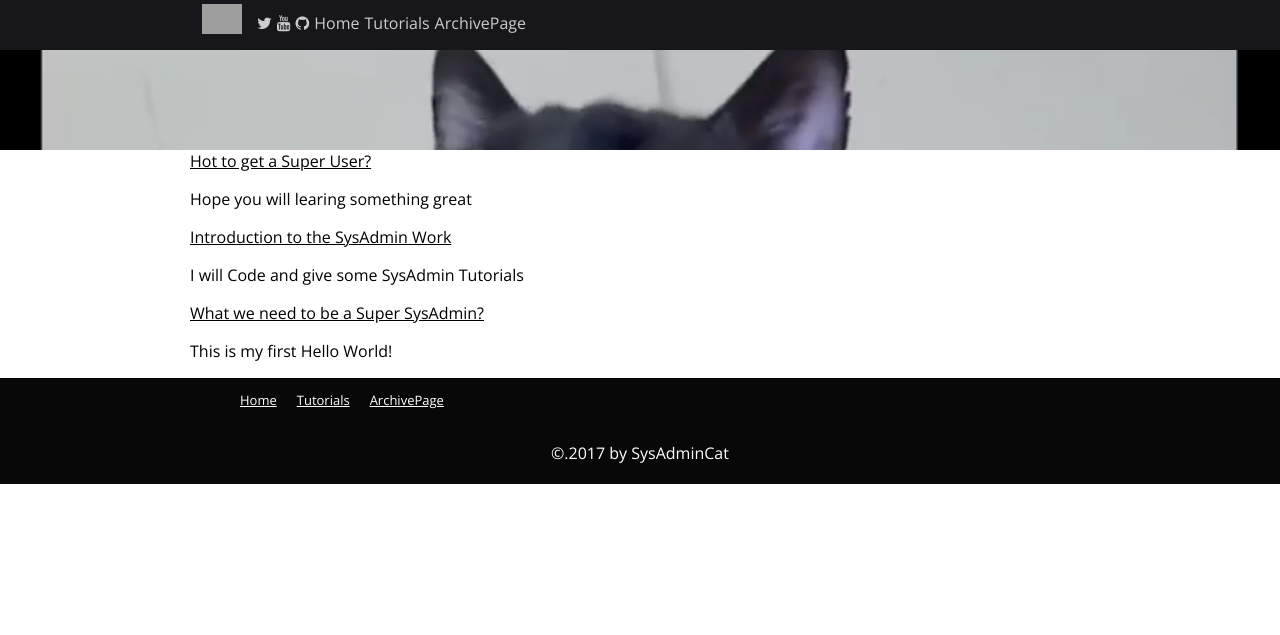
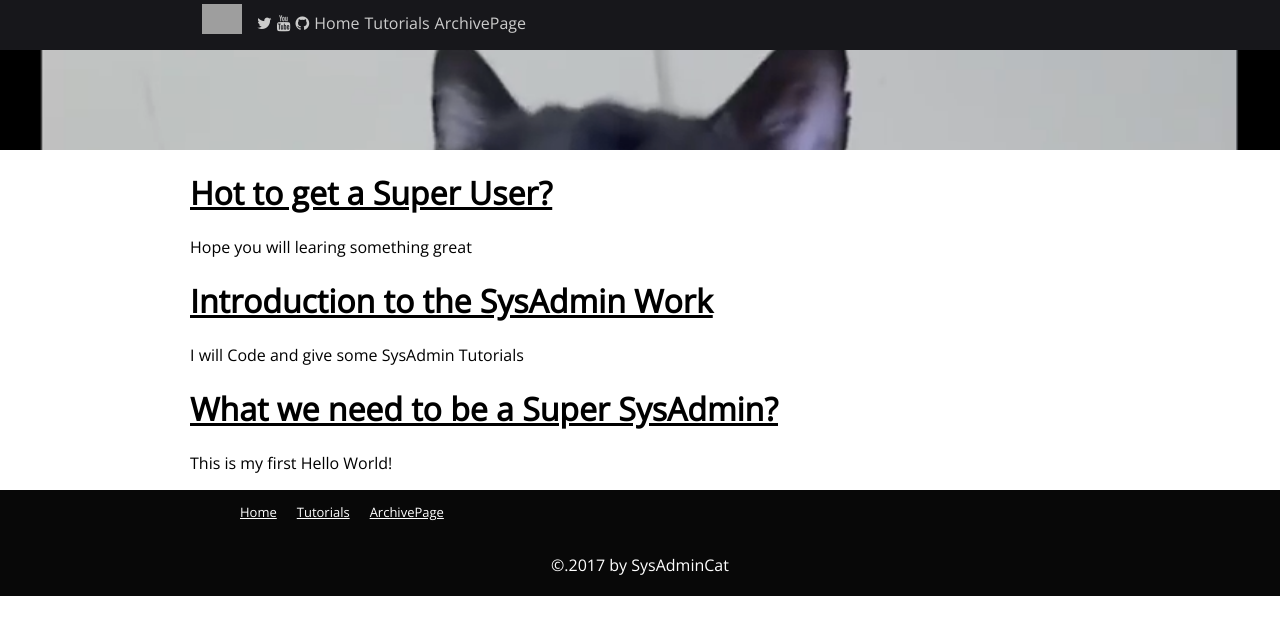
Before and after one commit to SpaceG/sysblog, a Jekyll site: the page built from index.html, in a window 1280 px wide. Shown: the top 635 px of the page. Built offline with Jekyll 4.4.1, drawn with Linux system fonts in a browser that asks for light colours; Markdown is read by kramdown in place of the engine named in the settings; grey boxes are pictures that could not be loaded.

Commit message:
Update The Jekyll

```diff
--- a/index.html
+++ b/index.html
@@ -14,7 +14,7 @@ organiser: "Lucas Gatsas"
 -->
 	<ul class="sysadmincat-list-posts">
 		{% for sysadmin in site.categories.sysadmin limit: 3 %}
-		<li><a href="{{site.baseurl}}{{sysadmin.url}}">{{sysadmin.title}}</a></li>
+		<li><h1><a href="{{site.baseurl}}{{sysadmin.url}}">{{sysadmin.title}}</a></h1></li>
 		<p>{{sysadmin.meta}}</p>
 		{% endfor %}
 	</ul>
```
Also changed, not shown: img/Alecive-Flatwoken-Apps-Google-Drive-B.png (added).
